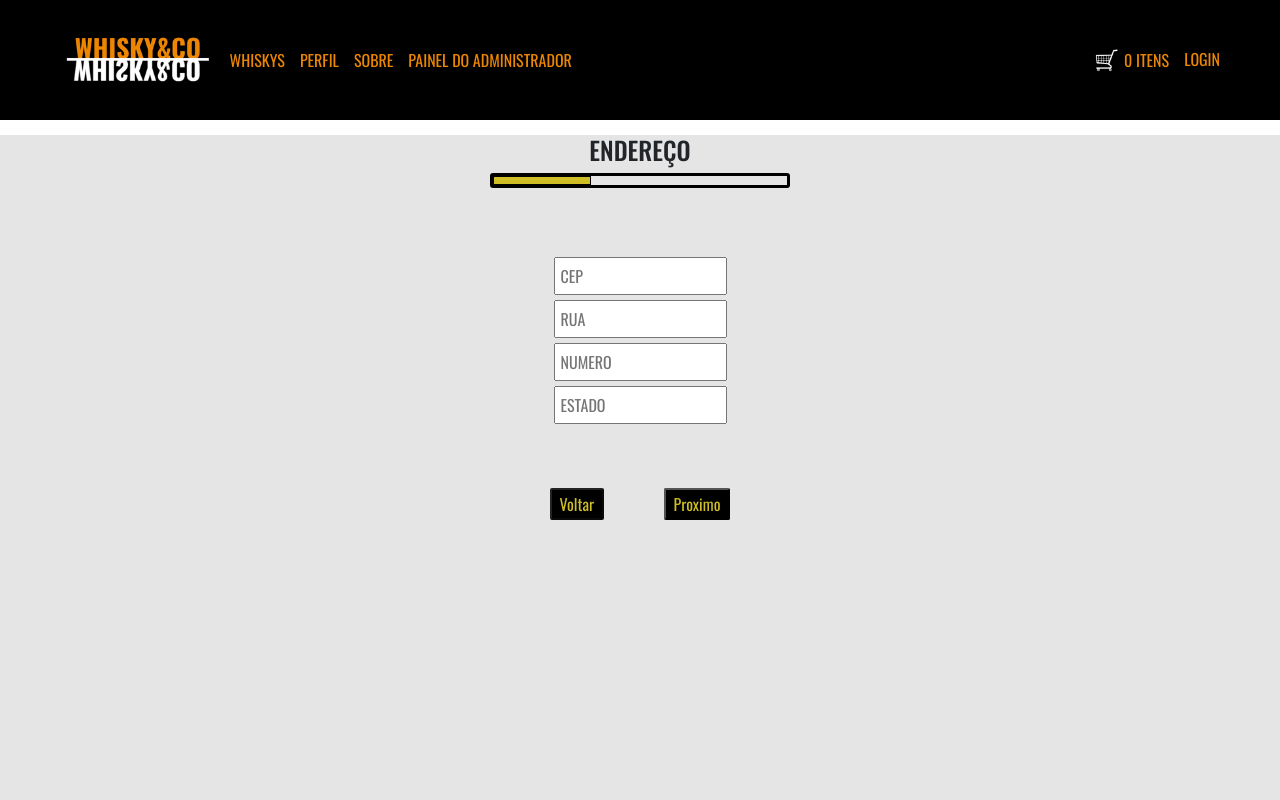
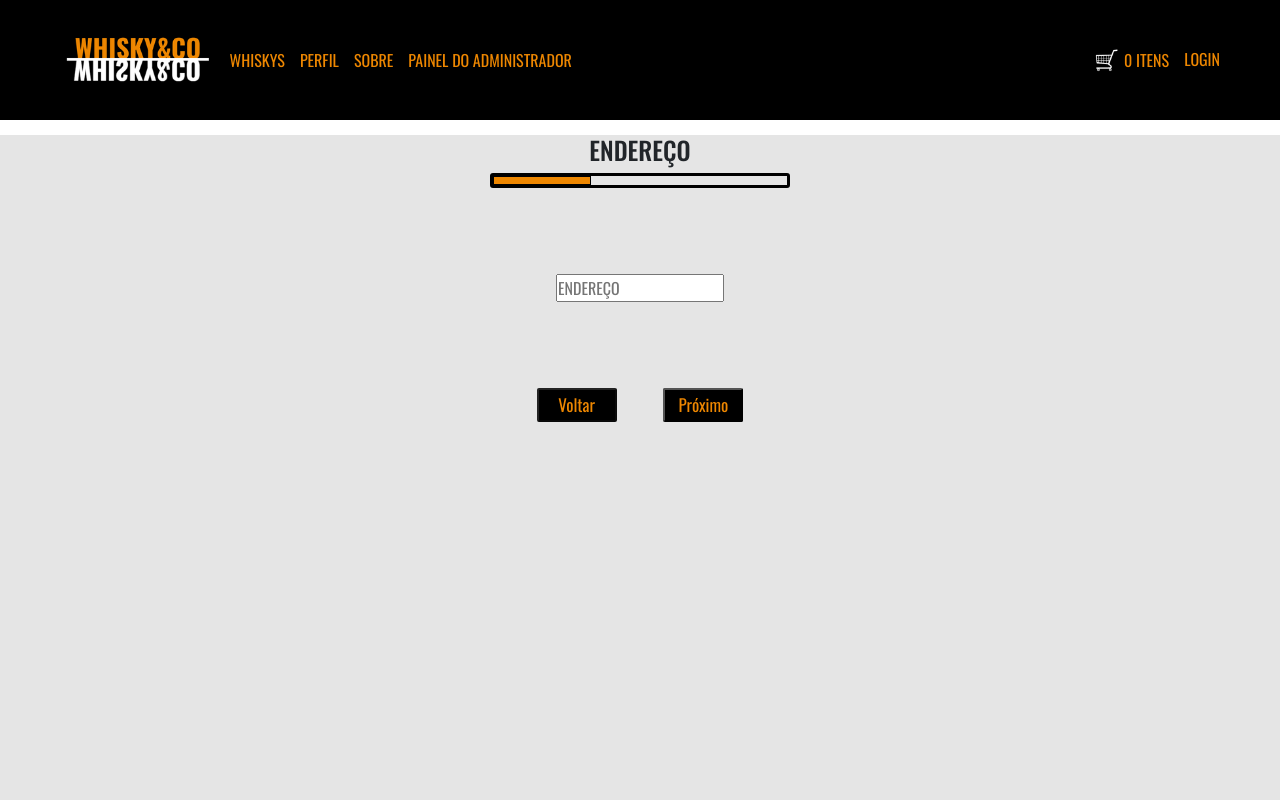
Before and after one commit to Silvio-Arem/whiskyAndCo, a React (Create React App) app: page /checkout/1 in a window 1280 px wide. Shown: the top 800 px of the page. Built offline with nearby package versions, Linux system fonts and the light colour scheme.

Commit message:
feat/-Multi-Steps

```diff
--- a/src/Pages/Login/styles.tsx
+++ b/src/Pages/Login/styles.tsx
@@ -55,15 +55,16 @@ margin-top: 1rem;
 display: flex;
 justify-content: space-between;
 
-button{
-text-shadow: none;
-font-size: 13px;
+
+button {
+border-radius: 2px;
+color: #EE8700;
+background-color: black;
 padding: 2px 8px 2px 8px;
-background-color: black;
-color: #cebd24;
-border-radius: 2px;
+cursor: pointer;
+width: 80px;
+font-size: 17px;
 }
-
 p {
 color: #A9ABBD;
 margin: 0;
--- a/src/Pages/Register/styles.tsx
+++ b/src/Pages/Register/styles.tsx
@@ -8,14 +8,16 @@ flex-direction: column;
 min-height:70vh;
 padding:1rem;
 
-button{
-text-shadow: none;
-font-size: 13px;
+
+button {
+border-radius: 2px;
+color: #EE8700;
+background-color: black;
 padding: 2px 8px 2px 8px;
-background-color: black;
-color: #cebd24;
-border-radius: 2px;
-margin-top: 10px;
+cursor: pointer;
+width: 80px;
+font-size: 17px;
+margin-top: 15px;
 }
 h1 {
 color: #111111;
--- a/src/components/Multi Steps Forms/FormAddress.tsx
+++ b/src/components/Multi Steps Forms/FormAddress.tsx
@@ -1,29 +1,21 @@
 import React, { useState } from "react";
-import {DivForm, DivInputAddress, ContainerForm } from "./styles"
-const FormAddress = () => {
+import {DivForm, ContainerForm } from "./styles"
+import {  FormDataProps } from "../Multi Steps/MultiSteps";
 
-    const [cep, setCep] = useState<string>("");
-    const [street, setStreet] = useState<string>("");
-    const [number, setNumber] = useState<string>("");
-    const [state, setState] = useState<string>("");
 
-    const handleSubmit = (event: React.FormEvent) => {
-        event.preventDefault();
-        console.log("submit", {cep, street, number, state});
-    }
+ function FormAddress ({formData, setFormData}: FormDataProps)  {
+
+
+
     return (
         <ContainerForm>
-        <DivForm onSubmit={handleSubmit}>
-                <DivInputAddress>
-                    <label></label>
-                    <input type="text" placeholder="Cep" value={cep} onChange= {(event) => setCep(event.target.value)}/>
-                    <label></label>
-                    <input type="text" placeholder="Rua" value={street} onChange= {(event) => setStreet(event.target.value)}/>
-                    <label></label>
-                    <input type="text" placeholder="Numero" value={number} onChange= {(event) => setNumber(event.target.value)}/>
-                    <label></label>
-                    <input type="text" placeholder="Estado" value={state} onChange= {(event) => setState(event.target.value)}/>
-                </DivInputAddress>
+        <DivForm>
+
+                    <label htmlFor="address"></label>
+                    <input type="address" placeholder="Endereço" required value={formData.address} onChange= {(event) => setFormData({...formData, address: event.target.value})}/>
+
+
+
         </DivForm>
         </ContainerForm>
     )
--- a/src/components/Multi Steps Forms/FormPayment.tsx
+++ b/src/components/Multi Steps Forms/FormPayment.tsx
@@ -1,15 +1,15 @@
 import React from "react";
+import { FormDataProps } from "../Multi Steps/MultiSteps";
 import {DivForm, ContainerForm} from "./styles"
 
-const FormPayment = () => {
+function FormPayment ({formData, setFormData}: FormDataProps)  {
+
     return (
         <ContainerForm>
         <DivForm>
-             <input type="text" placeholder="babababa" />
-             <input type="text" placeholder="bassssssssssssssss" />
-             <input type="text" placeholder="baaaaa" />
-
-        </DivForm>
+            <label htmlFor="payment"></label>
+             <input type="payment" placeholder="pagamento" value={formData.payment} onChange= {(event) => setFormData({...formData, payment: event.target.value})}/>
+            </DivForm>
         </ContainerForm>
     )
 }
--- a/src/components/Multi Steps Forms/FormShipping.tsx
+++ b/src/components/Multi Steps Forms/FormShipping.tsx
@@ -1,18 +1,19 @@
 import React from "react";
+import { FormDataProps } from "../Multi Steps/MultiSteps";
 import { ShippingBox } from "../Shipping-Checkbox/shipping";
 import {DivForm, ContainerForm, DivShipping} from "./styles"
 
-const FormShipping= () => {
+function FormShipping ({formData, setFormData}: FormDataProps)  {
     return (
         <ContainerForm>
             <DivForm>
 
         <DivShipping>
-        <ShippingBox title="Comum - GRATIS" time="5 a 10 dias uteis"/>
+        <ShippingBox title="Comum - GRATIS" time="5 a 10 dias uteis" onChange= {(event) => setFormData({...formData, shipping: formData.shipping})} key="shipping" checked={formData.shipping}/>
         </DivShipping>
 
         <DivShipping>
-        <ShippingBox title="Expresso - R$8,00" time="2 a 3 dias uteis"/>
+        <ShippingBox title="Expresso - R$8,00" time="2 a 3 dias uteis" onChange= {(event) => setFormData({...formData, shipping: formData.shipping})} key="shipping" checked={formData.shipping}/>
         </DivShipping>
 
         </DivForm>
--- a/src/components/Multi Steps Forms/styles.tsx
+++ b/src/components/Multi Steps Forms/styles.tsx
@@ -11,8 +11,8 @@ justify-content:center;
 `
 
 export const DivPage = styled.div`
-min-width: auto;
-min-height: auto;
+width: auto;
+height: auto;
 
 `
 
@@ -28,6 +28,8 @@ h2{
 export const Container = styled.div`
 display: flex;
 flex-direction: column;
+min-width: 300px;
+min-height: 200px;
 
 `
 export const ProgressBar = styled.div `
@@ -39,7 +41,7 @@ border-radius: 3px;
 div{
 width: 33.3%;
 height: 100%;
-background-color: #cebd24;
+background-color: #EE8700;
 border: 1px solid #000;
 
 
@@ -52,15 +54,19 @@ display: flex;
 justify-content: space-evenly;
 
 #disable {
-    background-color: red;
+    background-color: #EE8700;
+    color: black;
+    font-size: 17px
 }
 
 button {
 border-radius: 2px;
-color: #cebd24;
+color: #EE8700;
 background-color: black;
 padding: 2px 8px 2px 8px;
 cursor: pointer;
+width: 80px;
+font-size: 17px;
 
 
 
@@ -80,28 +86,20 @@ export const DivShipping = styled.div`
 margin-top: 5px;
 margin-bottom: 10px;
 
+input{
+    border: 3px solid black;
+}
+
 `
 
-export const DivInputAddress = styled.div`
-display: flex;
-flex-direction: column;
-
-input {
-    width: 100%;
-    padding-top: 5px;
-    padding-bottom: 5px;
-    padding-left: 5px;
-    margin-top: 5px;
-
-
-}
-`
-export const ContainerForm = styled.div`
+export const ContainerForm = styled.form`
 width: auto;
 height: auto;
+min-height: 400px;
 min-width: 300px;
-min-height: 300px;
+min-height: 200px;
 justify-content: center;
 display: flex;
+align-items: center;
 
 `
--- a/src/components/Multi Steps/MultiSteps.tsx
+++ b/src/components/Multi Steps/MultiSteps.tsx
@@ -2,9 +2,25 @@ import React, {useState} from "react"
 import FormAddress from "../Multi Steps Forms/FormAddress"
 import FormPayment from "../Multi Steps Forms/FormPayment"
 import FormShipping from "../Multi Steps Forms/FormShipping"
+import {Container, ProgressBar, Title, DivButton, Body, DivPage} from "../Multi Steps Forms/styles"
 
+export interface FormProps{
+    formData:{
+        address: string,
+        shipping: boolean,
+        payment: string
+    }
+}
 
-import {Container, ProgressBar, Title, ContainerForm, DivButton, Body, DivPage} from "../Multi Steps Forms/styles"
+export interface CompleteFormState{
+         address: string,
+        shipping: boolean,
+        payment: string
+}
+
+export interface FormDataProps extends FormProps{
+    setFormData: React.Dispatch<React.SetStateAction<CompleteFormState>>
+}
 
 
 function MultiSteps () {
@@ -12,24 +28,33 @@ function MultiSteps () {
     const [page, setPage] = useState(0);
     const FormTitles =["Endereço", "Método de Entrega", "Forma de pagamento"];
 
+
+
+    const [formData, setFormData] = useState({
+        address: "",
+        shipping: false,
+        payment: ""
+    })
+
+
     const PageDisplay = () => {
         if (page === 0) {
-            return <FormAddress/>;
+            return <FormAddress formData={formData} setFormData={setFormData}/>;
         }
         else if (page === 1) {
-            return <FormShipping/>;
+            return <FormShipping formData={formData} setFormData={setFormData}/>;
         }
         else {
-            return <FormPayment/>;
+            return <FormPayment formData={formData} setFormData={setFormData}/>;
         }
     }
 
     function Button () {
         return page === 2 ? (
 
-            <button id="disable" disabled={page == FormTitles.length - 1 } onClick={() => {setPage((currPage) => currPage + 1);}}> Proximo</button>
+            <button id="disable" disabled={page == FormTitles.length - 1 } onClick={() => {setPage((currPage) => currPage + 1);}}> Enviar</button>
 
-        ):   <button disabled={page == FormTitles.length - 1 } onClick={() => {setPage((currPage) => currPage + 1);}}> Proximo</button>
+        ):   <button disabled={page == FormTitles.length - 1 } onClick={() => {setPage((currPage) => currPage + 1);}}> Próximo</button>
     }
 
 
--- a/src/components/Shipping-Checkbox/shipping.tsx
+++ b/src/components/Shipping-Checkbox/shipping.tsx
@@ -10,11 +10,13 @@ interface Inputprops extends InputHTMLAttributes<HTMLInputElement>{
 export const ShippingBox = ({title, time, ...rest}:Inputprops)=>{
     return (
         <Div>
-            <input type="checkbox"  />
+            <input type="radio" name="shippingcheckbox" />
             <div>
                 {title && <p id="title">{title}</p>}
                 {time && <p id="time">{time}</p>}
+
             </div>
+
 
         </Div>
     )
--- a/src/components/Shipping-Checkbox/styled.tsx
+++ b/src/components/Shipping-Checkbox/styled.tsx
@@ -2,12 +2,11 @@ import styled from "styled-components";
 
 export const Div = styled.div`
 display:flex;
-background-color: grey;
+background-color: #a8a396;
 width: auto;
-height: 80%;
+height:auto;
 gap: 30px;
 padding: 10px;
-
 
 input{
     width: 20px;
@@ -15,17 +14,25 @@ input{
 
 div{
     display: flex;
+
+    font-size: 16px;
     flex-direction: column;
-    font-size: 16px;
+    padding: 0;
+    margin: 0;
+
+
 
 
 #time {
     font-weight: 400;
-
+    margin: 0;
 }
 
 #title {
     font-weight: 700;
+    margin: 0;
+
+
 }
 }
 `
```
